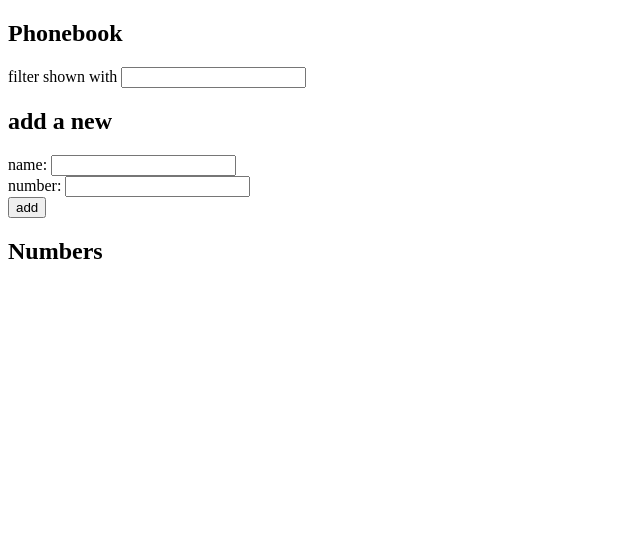
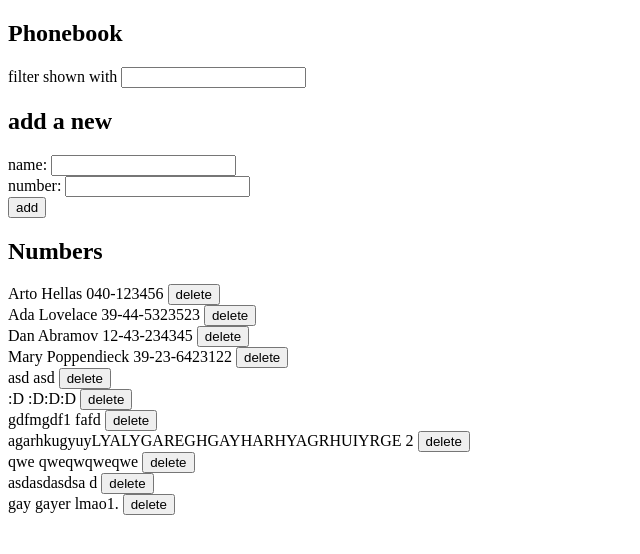
Before and after one commit to kizaski/FullStackOpen1, a React (Create React App) app in the folder part2/phonebook/: page / in a window 1280 px wide. Shown: the top 554 px of the page, without its empty margins (0-640 px from the left). Built offline with nearby package versions, Linux system fonts and the light colour scheme; no server answers; data requests are answered from the project's data file.

Commit message:
update and create now works

```diff
--- a/part2/phonebook/db.json
+++ b/part2/phonebook/db.json
@@ -44,6 +44,16 @@
       "name": "qwe",
       "number": "qweqwqweqwe",
       "id": 10
+    },
+    {
+      "name": "asdasdasdsa",
+      "number": "d",
+      "id": 12
+    },
+    {
+      "name": "gay gayer",
+      "number": "lmao1.",
+      "id": 14
     }
   ]
 }
--- a/part2/phonebook/src/components/DisplayNumbers.js
+++ b/part2/phonebook/src/components/DisplayNumbers.js
@@ -8,7 +8,7 @@ const DisplayNumbers = ( props ) =>
   const filter = props.filter
 
   const deletePerson = person => {
-    if ( window.confirm( `Delete ${ person.name }?` ) )
+    if ( window.confirm( `Delete ${ person.name }, id: ${ person.id }?` ) )
     {
       personService
         .remove( person.id )
--- a/part2/phonebook/src/components/PersonForm.js
+++ b/part2/phonebook/src/components/PersonForm.js
@@ -9,37 +9,36 @@ const PersonForm = ( props ) =>
   const [ newName, setNewName ] = useState( '' )
   const [ newNumber, setNewNumber ] = useState( '' )
 
+  const nameInput = ( event ) => { setNewName( event.target.value ) }
+  const numberInput = ( event ) => { setNewNumber( event.target.value ) }
+
   const newPerson = { name: newName, number: newNumber }
 
   const submitPerson = ( event ) =>
   {
     event.preventDefault()
 
-
     if ( persons.every( p => p.name !== newName ) )
     {
-      setPersons( [ ...persons, newPerson ] )
-      personService.create( newPerson ) //.then( response => { console.log( response ) } )
+      personService.create( newPerson ).then( response =>
+      {
+        console.log( "personService.create response.data: ", response.data )
+        setPersons( [ ...persons, response.data ] )
+      } )
     }
     else
     {
       const dupe = props.persons.find( p => p.name == newName )
-
       if ( window.confirm( `${ dupe.name } is already added to the phonebook. Replace the old one?` ) )
       {
         personService.update( dupe.id, newPerson ).then( response =>
         {
-          console.log( response )
+          console.log( "personService.update response.data: ", response.data )
+          setPersons(persons.map(person => person.id !== dupe.id ? person : response.data))
         } )
-        // props.persons.splice( props.persons.indexOf( dupe ), 1, dupe. )
       }
     }
-
-
   }
-
-  const nameInput = ( event ) => { setNewName( event.target.value ) }
-  const numberInput = ( event ) => { setNewNumber( event.target.value ) }
 
   return (
     <form onSubmit={ submitPerson }>
--- a/part2/phonebook/src/services/persons.js
+++ b/part2/phonebook/src/services/persons.js
@@ -1,5 +1,5 @@
 import axios from 'axios'
-const baseUrl = 'http://localhost:3001/api/persons'
+const baseUrl = 'http://localhost:3001/persons'
 
 const getAll = () =>
 {
```
